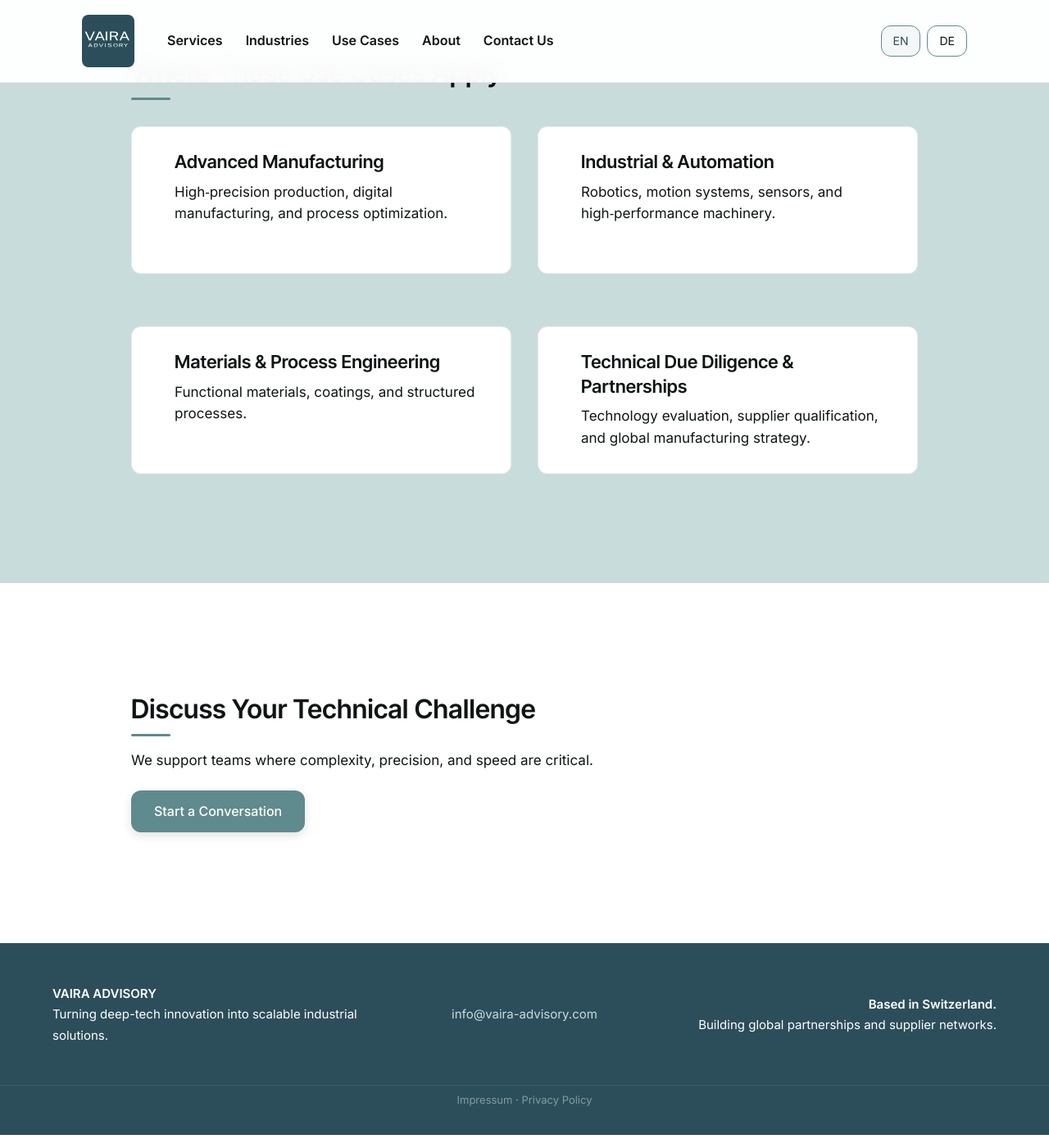
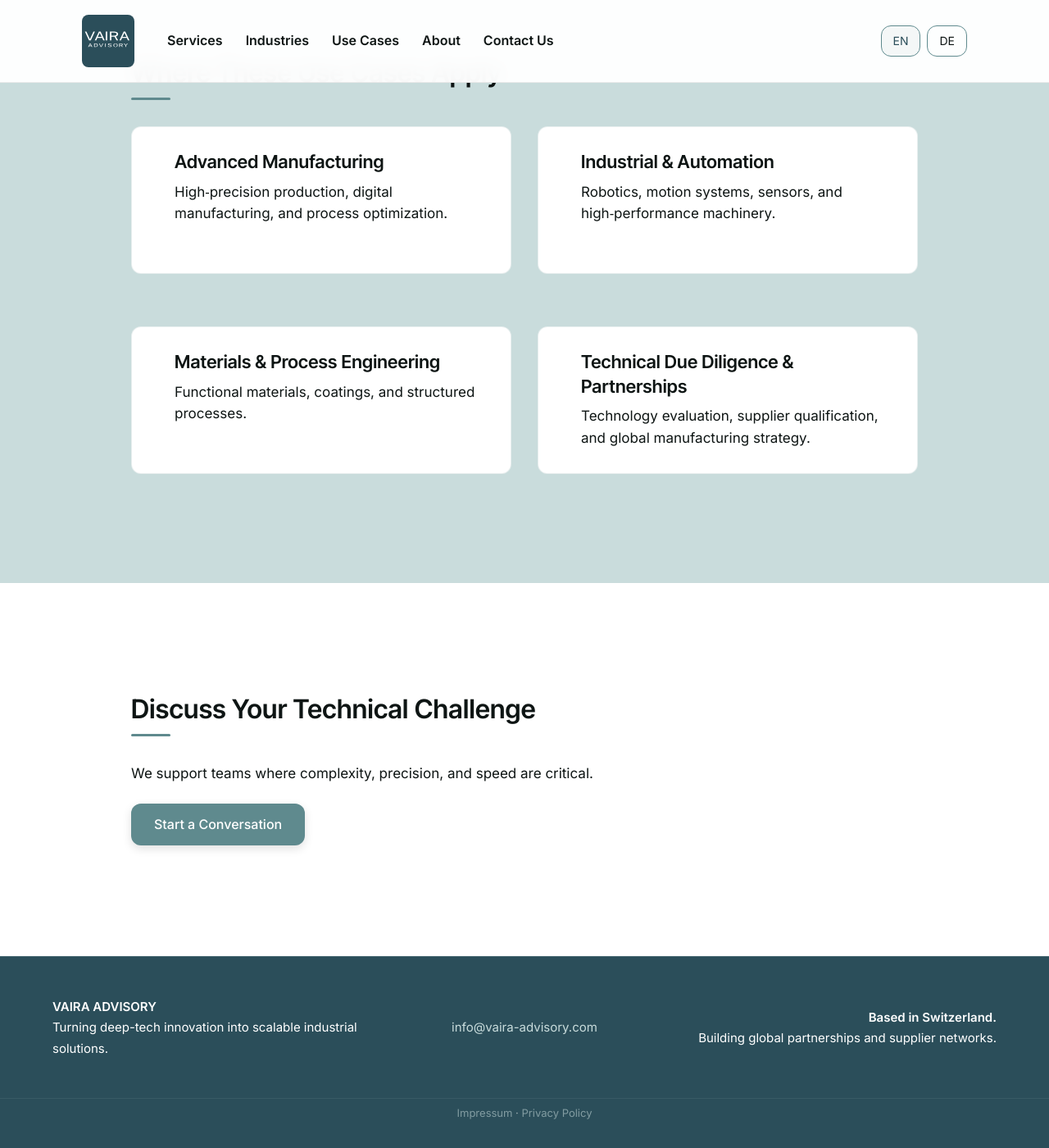
Before and after one commit to raphaelheeb/vaira-advisory, a Jekyll site: the page built from use-cases/index.html, in a window 1280 px wide and 1400 px high, scrolled down 3865 px. Shown: the whole window at 82% size. Built offline with Jekyll 4.4.1, drawn with Linux system fonts in a browser that asks for light colours.

Commit message:
Update styles.css

```diff
--- a/assets/css/styles.css
+++ b/assets/css/styles.css
@@ -1267,11 +1267,11 @@
 /* Page-specific hero behavior (mirrors Contact page) */
 @media (min-width: 1100px) {
   .use-cases-page .hero-sub {
-    white-space: nowrap;
+    white-space: nowrap !important;
   }
 }
 
-/* Micro-illustration sizing (single, non-duplicated rule) */
+/* Micro-illustration sizing */
 .use-cases-page .use-cases-selected .micro-illustration svg {
   width: 48px;
   height: 48px;
@@ -1284,12 +1284,12 @@
 
 /* Compact title spacing in the accent-left section */
 .use-cases-page .section--accent-left h2 {
-  margin-bottom: 32px;
+  margin-bottom: 32px !important;
 }
 
 /* Tighter spacing before the list of use cases */
 .use-cases-page .use-cases-selected .wrapper--narrow > h2 {
-  margin-bottom: 40px;
+  margin-bottom: 40px !important;
 }
 
 /* Slightly tighter rhythm for the “Where These Use Cases Apply” section */
@@ -1297,3 +1297,13 @@
   padding-top: calc(var(--section-space) * 0.9);
   padding-bottom: calc(var(--section-space) * 0.9);
 }
+
+/* Override global h2 spacing for this page */
+.use-cases-page h2 {
+  margin-bottom: 32px !important;
+}
+
+/* Override global h2 spacing specifically for the Selected Use Cases title */
+.use-cases-page .use-cases-selected h2 {
+  margin-bottom: 40px !important;
+}
```
